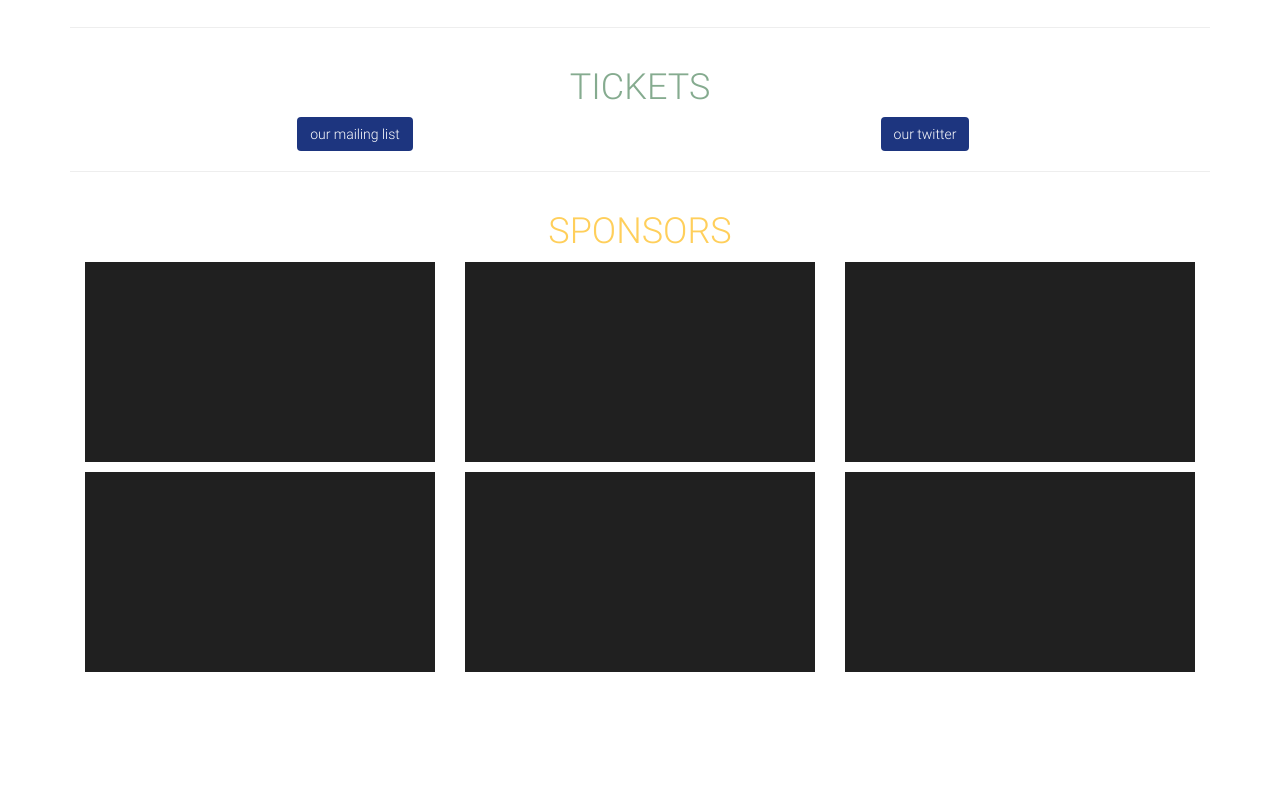
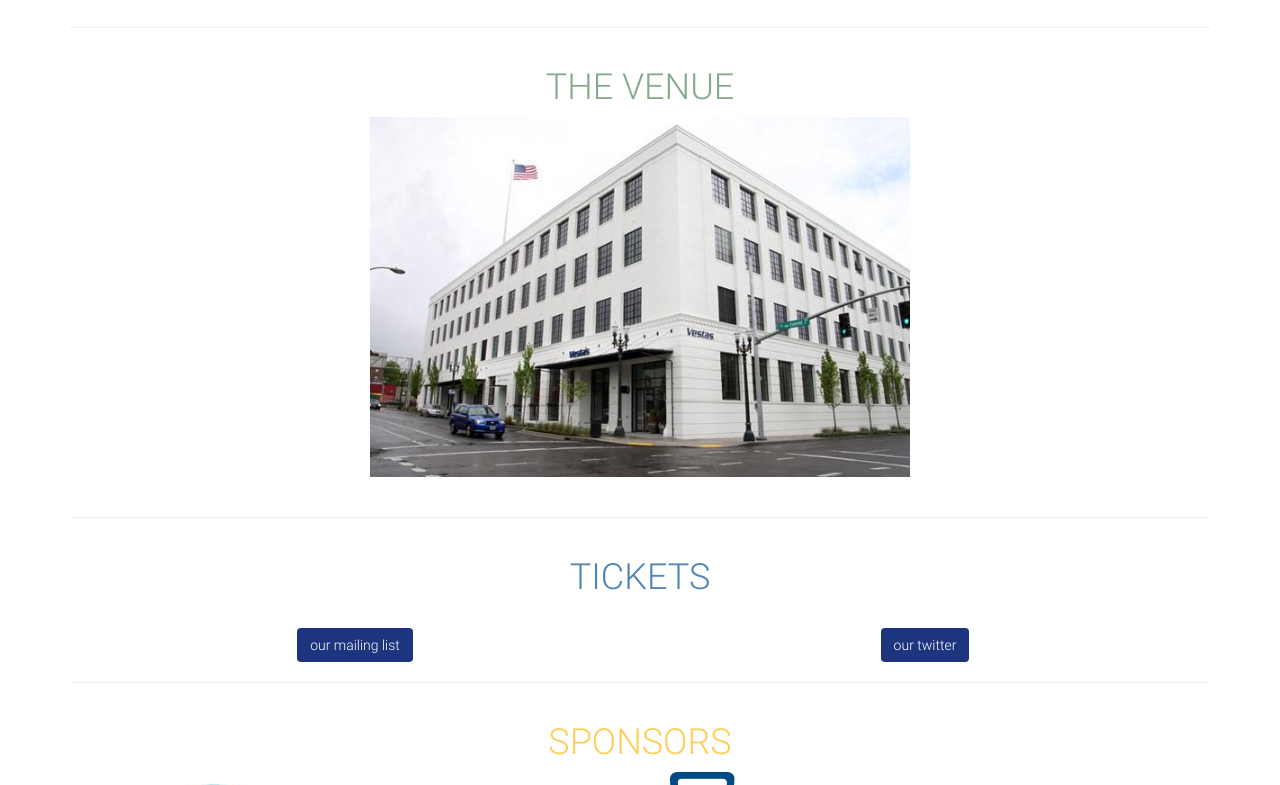
Before and after one commit to pdxcreativecoders/code-art-festival.com, a plain HTML site: page index.html in a window 1280 px wide. Shown: the part 2015-2800 px from the top of the page. Before the commit the page ends 2747 px from the top, so only its background shows below. Drawn offline with nearby package versions, Linux system fonts and the light colour scheme.

Commit message:
updates!

```diff
--- a/index.html
+++ b/index.html
@@ -58,7 +58,7 @@
      <div class="col-md-12">
        <div class='text-center'>
          <h1 class='color-blue'>SPEAKERS</h1>
-         <span class='text-light'>coming soon</span>
+         <span class='text-light'>first speakers announced on February 18th</span>
        </div>
 
        <div class="col-md-4 outlined">
@@ -141,10 +141,26 @@
 
    <div class='col-md-12 text-center'>
      <div class='text-center'>
-       <h1 class='color-green'>TICKETS</h1>
+       <h1 class='color-green'>THE VENUE</h1>
+     </div>
+     <div class='col-md-6 col-md-offset-3'>
+       <img src='img/Vestas_HQ.jpg' class='img-responsive'>
+     </div>
+     <div class='text-light col-md-6 col-md-offset-3'>
+       1417 NW Everett St • Portland, Oregon 97209
+     </div>
+
+  </div>
+
+  <div class='col-md-12'><hr></div>
+
+   <div class='col-md-12 text-center'>
+     <div class='text-center'>
+       <h1 class='color-blue'>TICKETS</h1>
+       <span class='text-light'>the first round of tickets will be sold in early March</span>
      </div>
      <div class='col-md-6'><a href='http://eepurl.com/bcS0sf'><button type='button' class='btn text-white' style='background-color: rgb(29,53,127);'>our mailing list</button></a></div>
-     <div  class='col-md-6'><a href='http://twitter.com/codeartfestival'><button type='button' class='btn text-white' style='background-color: rgb(29,53,127);'>our twitter</button></a></div>
+     <div class='col-md-6'><a href='http://twitter.com/codeartfestival'><button type='button' class='btn text-white' style='background-color: rgb(29,53,127);'>our twitter</button></a></div>
   </div>
 
    <div class='col-md-12'><hr></div>
@@ -154,7 +170,17 @@
        <h1 class='color-gold'>SPONSORS</h1>
      </div>
 
-     <div class="col-md-4">
+     <div class="col-md-6">
+      <div class='col-md-12'>
+        <img src='img/UA-Logo-1.jpg' class='img-responsive'>
+      </div>
+     </div>
+     <div class="col-md-6">
+       <div class='col-md-12'>
+         <img src='img/evident-io.png' class='img-responsive'>
+       </div>
+     </div>
+     <!-- <div class="col-md-4">
       <div class='col-md-12' style='height: 200px; background-color: rgb(32,32,32); margin-bottom: 10px;'></div>
      </div>
      <div class="col-md-4">
@@ -165,13 +191,7 @@
      </div>
      <div class="col-md-4">
       <div class='col-md-12' style='height: 200px; background-color: rgb(32,32,32); margin-bottom: 10px;'></div>
-     </div>
-     <div class="col-md-4">
-      <div class='col-md-12' style='height: 200px; background-color: rgb(32,32,32); margin-bottom: 10px;'></div>
-     </div>
-     <div class="col-md-4">
-      <div class='col-md-12' style='height: 200px; background-color: rgb(32,32,32); margin-bottom: 10px;'></div>
-     </div>
+     </div> -->
 
    </div>
 
```
Also changed, not shown: img/23logo_box.png (added), img/UA-Logo-1.jpg (added), img/Vestas_HQ.jpg (added), img/code_art_festival_brand_black.png (added), img/evident-io.png (added), img/logo_box.png, img/twitter.png (added).
